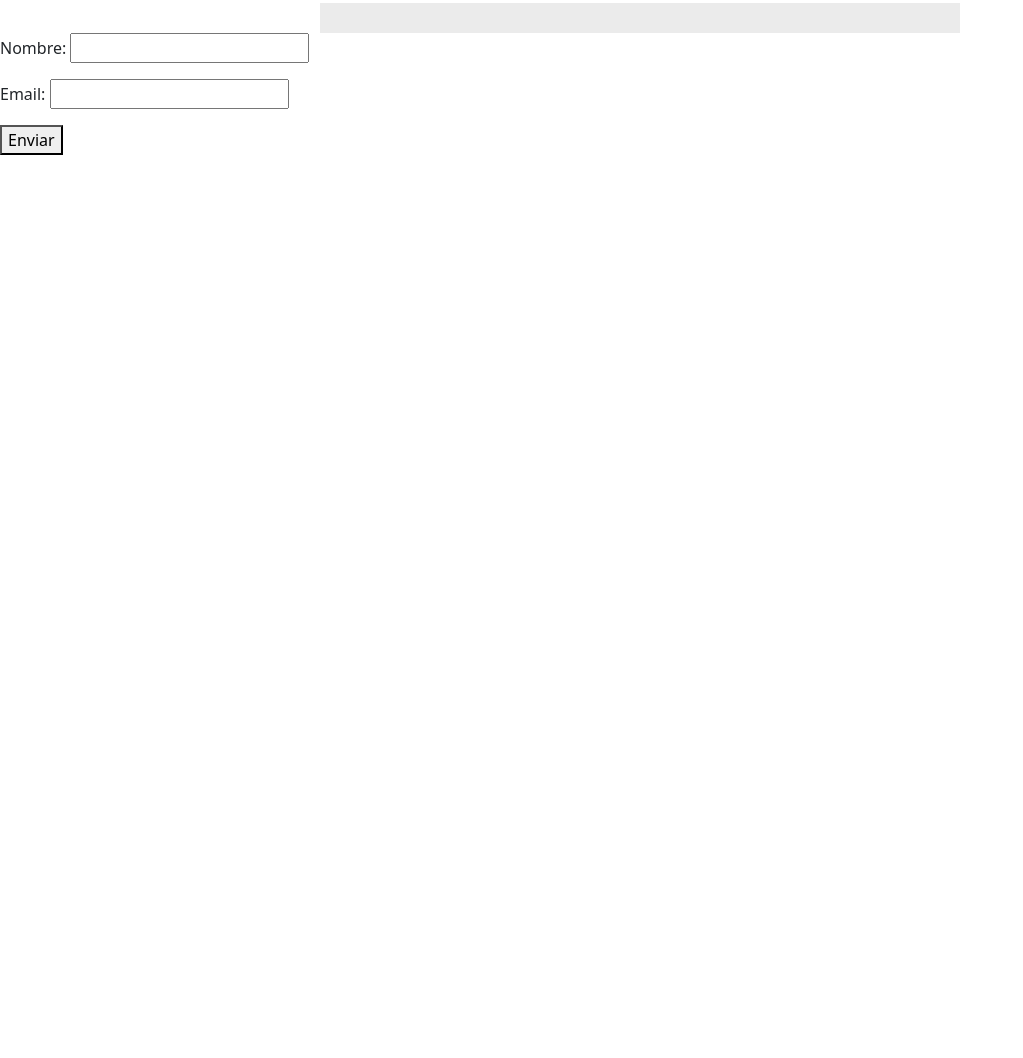
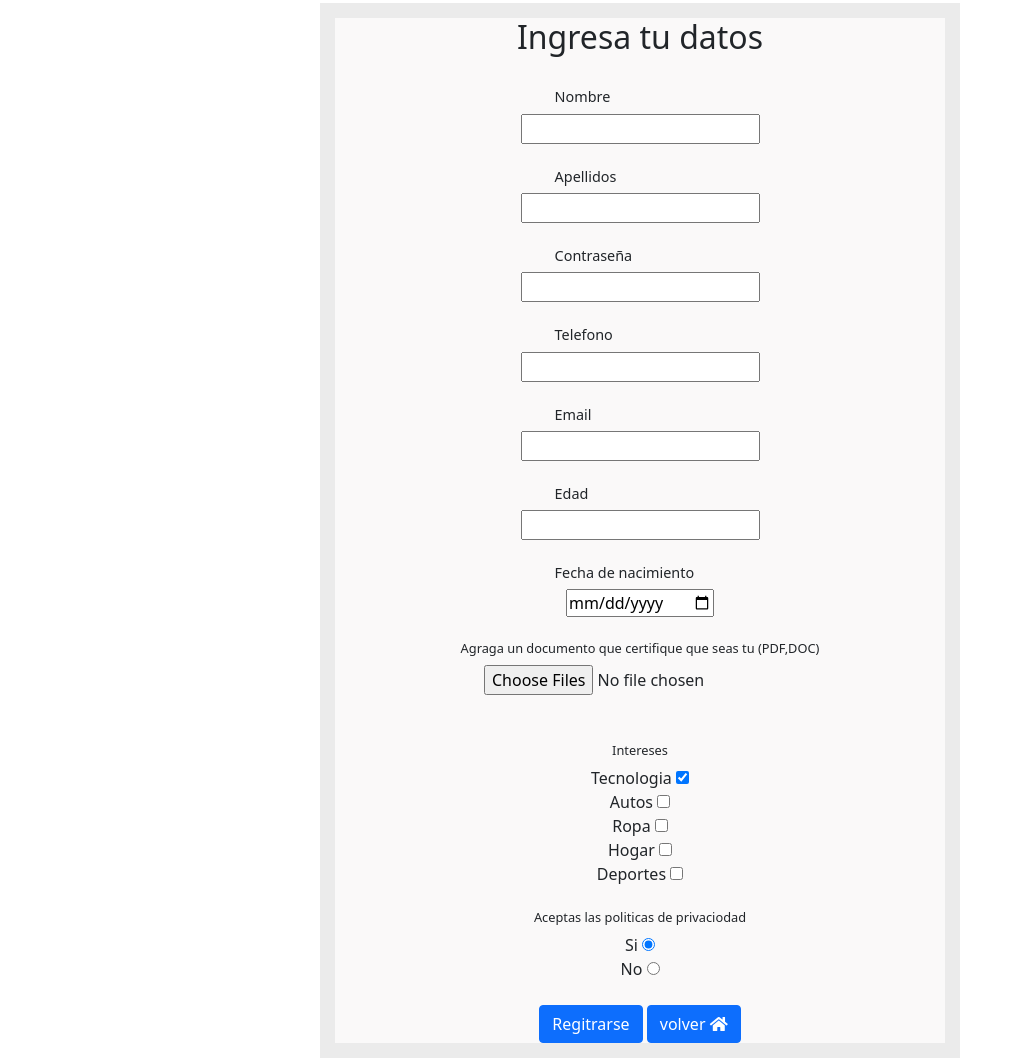
Before and after one commit to Saab20/pagina-web, a website: page views/register.html in a window 1280 px wide. Shown: the part 321-1379 px from the top of the page, without its empty margins (0-1023 px from the left). Before the commit the page ends 800 px from the top, so only its background shows below. Drawn offline with nearby package versions, Linux system fonts and the light colour scheme; files that its build step writes are made by us from their sources.

Commit message:
Se adiciona nuevos documentos al proyecto

```diff
--- a/public/css/styles.css
+++ b/public/css/styles.css
@@ -289,7 +289,7 @@ main .productos .articulos:hover i{
 }
 .registro{
 
-    display: block;
+    display:block;
 
     background-color: rgb(250, 249, 249);
     width: auto;
@@ -302,3 +302,14 @@ main .productos .articulos:hover i{
     justify-content:center
 
 }
+
+.registro h5{
+    text-align: left;
+    font-size: 90%;
+    margin-left:36% ;
+}
+.registro h4{
+    text-align: center;
+    font-size: 80%;
+
+}
--- a/views/register.html
+++ b/views/register.html
@@ -16,19 +16,106 @@
 </header>
 <br>
 <body>
-    <form class="registro" action="/login " method="post"></form>
-    <p>
-        <label> Nombre:</label>
-        <input type="text" name="usuario">
-    </p>
-    <p>
-        <label>Email:</label>
-        <input type="Email" name="Email">
+    <div class="registro">
 
-    </p>
+        <h2>Ingresa tu datos</h2>
+        <form action="/registro"method="POST">
+            <br>
+            <div>
+                <h5>Nombre</h5>
+                <input type="text"name="usuario"id="nombre">
 
-    <P>
-        <button type="submit">Enviar</button>
-    </P>
+            </div>
+            <br>
+            <div>
+                <h5>Apellidos</h5>
+                <input type="password"name="clave">
+
+            </div>
+            <br>
+            <div>
+                <h5>Contraseña</h5>
+                <input type="password"name="clave">
+
+            </div>
+            <br>
+            <div>
+                <h5>Telefono</h5>
+                <input type="tel"name="telefono">
+
+            </div>
+            <br>
+            <div>
+                <h5>Email</h5>
+                <input type="email"name="email">
+
+            </div>
+            <br>
+            <div>
+                <h5>Edad</h5>
+                <input type="number"name="edad">
+
+            </div>
+            <br>
+            <div>
+                <h5>Fecha de nacimiento</h5>
+                <input type="date"name="fecha"/>
+
+            </div>
+            <br>
+            <div>
+                <h4>Agraga un documento que certifique que seas tu (PDF,DOC)</h4>
+                <input type="file"name="archivo"accept=".jpg"multiple/>
+
+            </div>
+            <br>
+
+            <br>
+            <div>
+                <h4>Intereses</h4>
+                <div>
+                    <label for="nombre">Tecnologia</label>
+                    <input type="checkbox"name="combo"value="Primero"checked/>
+                </div>
+                <div>
+                    <label for="nombre">Autos</label>
+                    <input type="checkbox"name="combo"value="Segundo"/>
+                </div>
+                <div>
+                    <label for="nombre">Ropa</label>
+                    <input type="checkbox"name="combo"value="Segundo"/>
+                </div>
+                <div>
+                    <label for="nombre">Hogar</label>
+                    <input type="checkbox"name="combo"value="Segundo"/>
+                </div>
+                <div>
+                    <label for="nombre">Deportes</label>
+                    <input type="checkbox"name="combo"value="Segundo"/>
+                </div>
+
+
+            </div>
+            <br>
+
+
+            <div>
+                <h4>Aceptas las politicas de privaciodad</h4>
+                <div>
+                    <label for="nombre">Si</label>
+                    <input type="radio"name="pago"value="si"checked />
+
+                </div>
+                <label for="nombre">No</label>
+                <input type="radio"name="pago"value="no"/>
+            </div>
+            <br>
+            <button type="submit" class="btn btn-primary">Regitrarse</button>
+             <a href="/home"><button type="button" class="btn btn-primary">volver <i class="fas fa-home"></i></button></a>
+            </form>
+
+
+    </div>
+
 </body>
 </html>
```
